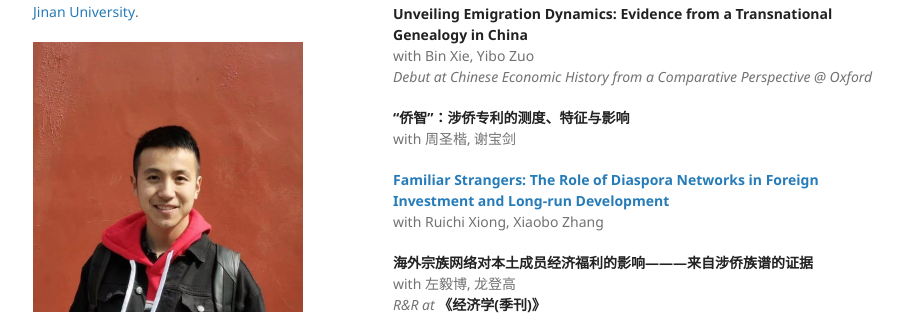
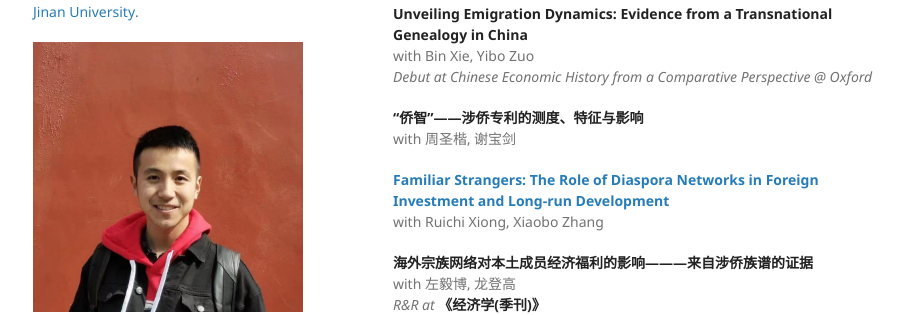
Before and after one commit to FanghaoChen/homepage, a Jekyll site: the page built from research.md, in a window 1280 px wide and 900 px high. Shown: the part 150-465 px from the top of the window, without its empty margins (177-1081 px from the left). Built offline with Jekyll 4.4.1, drawn with Linux system fonts in a browser that asks for light colours.

```diff
--- a/research.md
+++ b/research.md
@@ -10,7 +10,7 @@ layout: default
 with Bin Xie, Yibo Zuo  <br/>
 <em> Debut at Chinese Economic History from a Comparative Perspective @ Oxford </em>  <br/>
 
- **“侨智”：涉侨专利的测度、特征与影响** <br/>
+ **“侨智”——涉侨专利的测度、特征与影响** <br/>
 with 周圣楷, 谢宝剑 <br/>
 
 **[Familiar Strangers: The Role of Diaspora Networks in Foreign Investment and Long-run Development](https://papers.ssrn.com/sol3/papers.cfm?abstract_id=4004159)** <br/>
```
